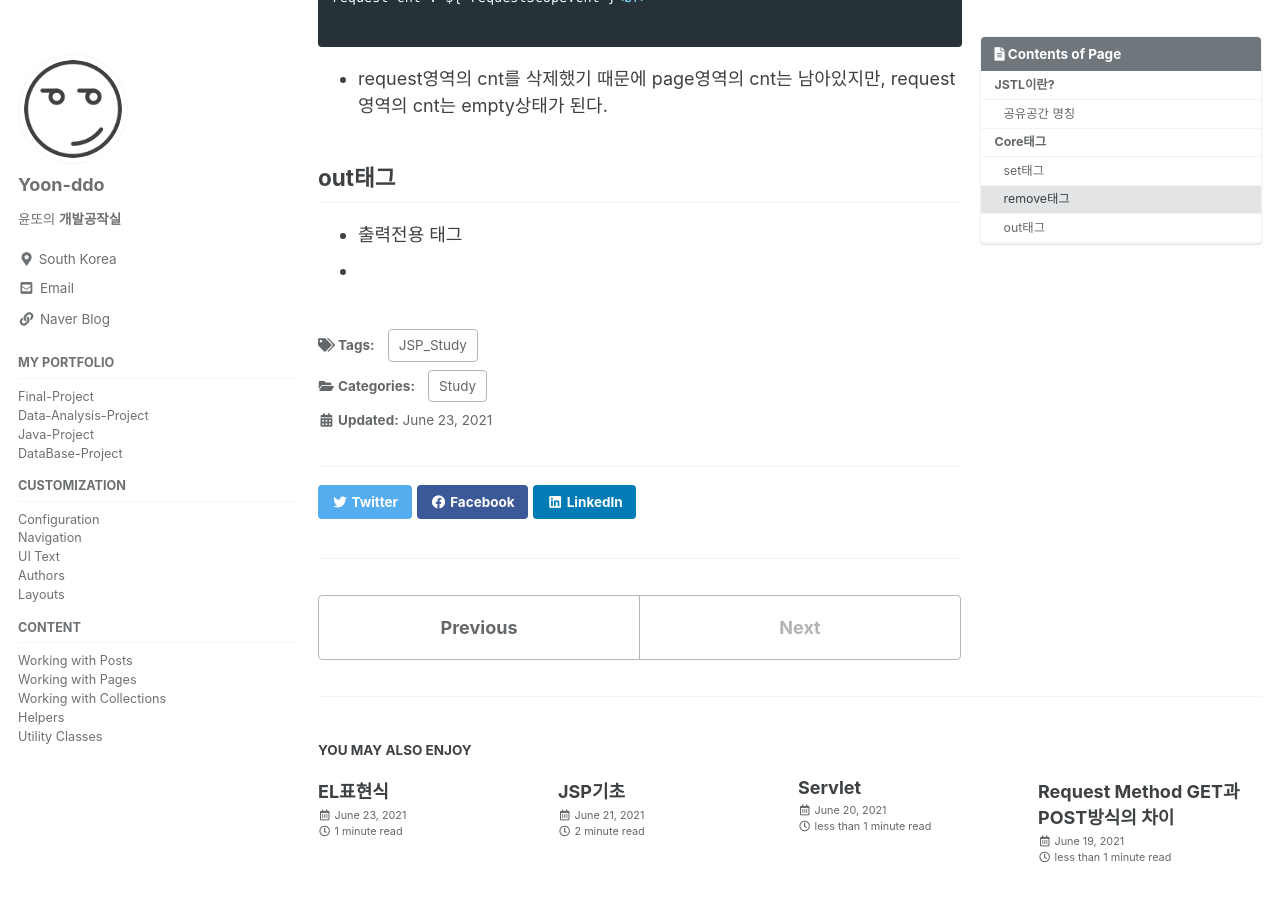
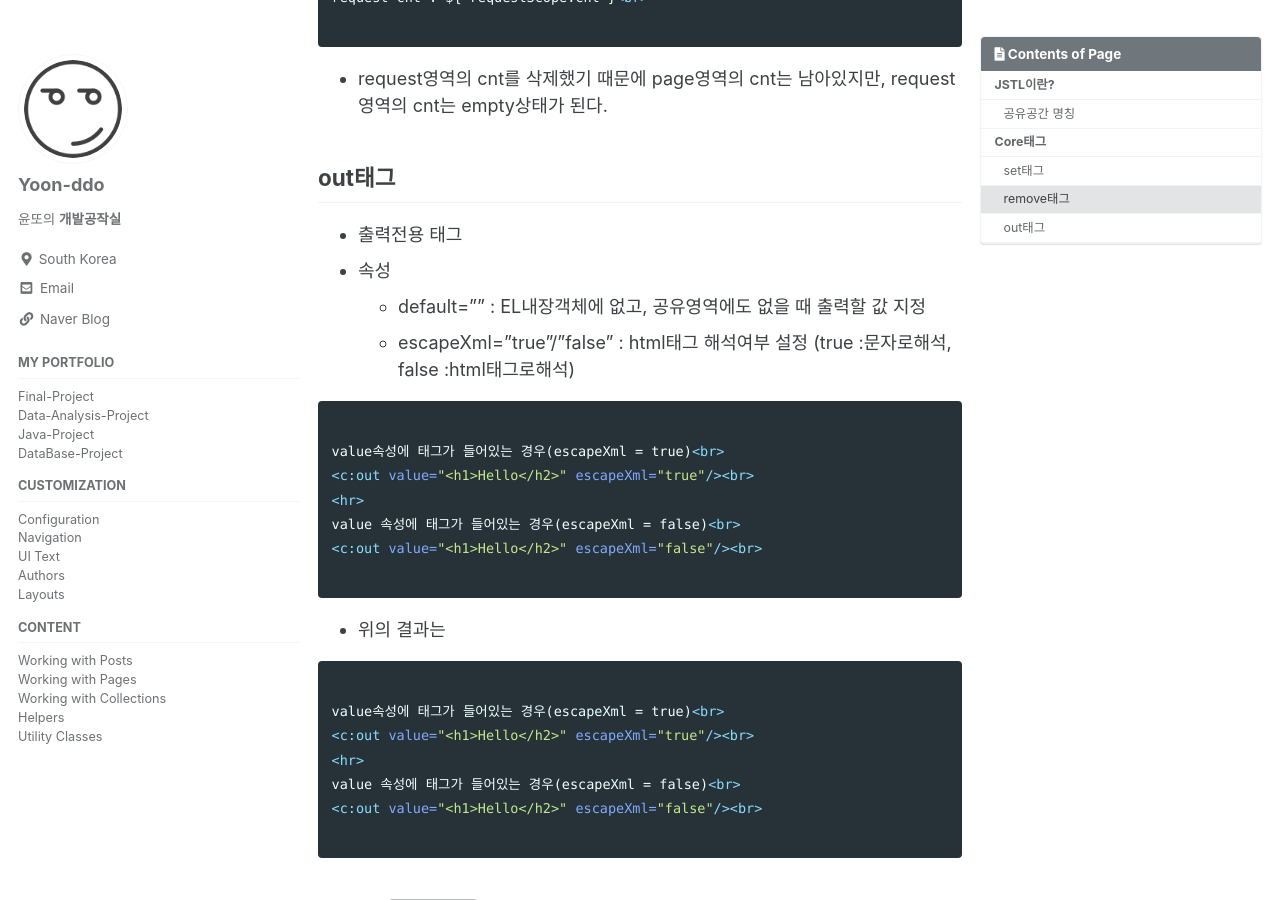
Before and after one commit to Yoon-ddo/Yoon-ddo.github.io, a Jekyll site: the page built from _posts/2021-06-23-JSTL.md, in a window 1280 px wide and 900 px high, scrolled down 2572 px. Built offline with Jekyll 4.4.1, drawn with Linux system fonts in a browser that asks for light colours; cached includes are drawn as plain includes.

Commit message:
Update 2021-06-23-JSTL.md

````diff
--- a/_posts/2021-06-23-JSTL.md
+++ b/_posts/2021-06-23-JSTL.md
@@ -102,4 +102,28 @@ request cnt : ${ requestScope.cnt }<br>
 
 ## out태그
 * 출력전용 태그
-*
+* 속성
+  - default="" : EL내장객체에 없고, 공유영역에도 없을 때 출력할 값 지정
+  - escapeXml="true"/"false" : html태그 해석여부 설정 (true :문자로해석, false :html태그로해석)
+
+~~~html
+
+value속성에 태그가 들어있는 경우(escapeXml = true)<br>
+<c:out value="<h1>Hello</h2>" escapeXml="true"/><br>
+<hr>
+value 속성에 태그가 들어있는 경우(escapeXml = false)<br>
+<c:out value="<h1>Hello</h2>" escapeXml="false"/><br>
+
+~~~
+
+* 위의 결과는
+
+```html
+
+value속성에 태그가 들어있는 경우(escapeXml = true)<br>
+<c:out value="<h1>Hello</h2>" escapeXml="true"/><br>
+<hr>
+value 속성에 태그가 들어있는 경우(escapeXml = false)<br>
+<c:out value="<h1>Hello</h2>" escapeXml="false"/><br>
+
+```
````
